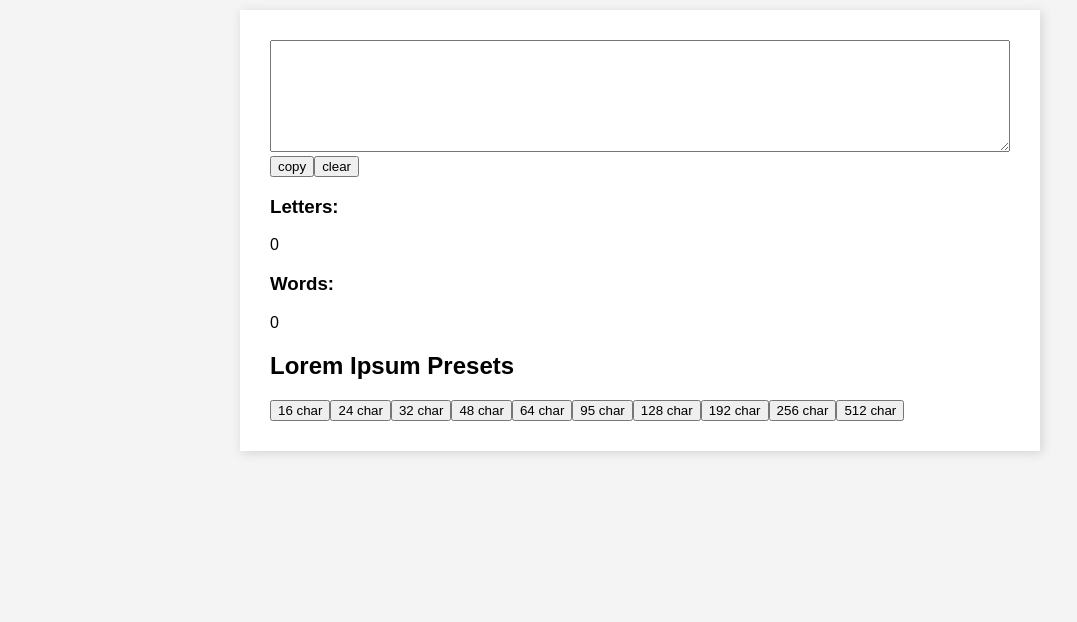
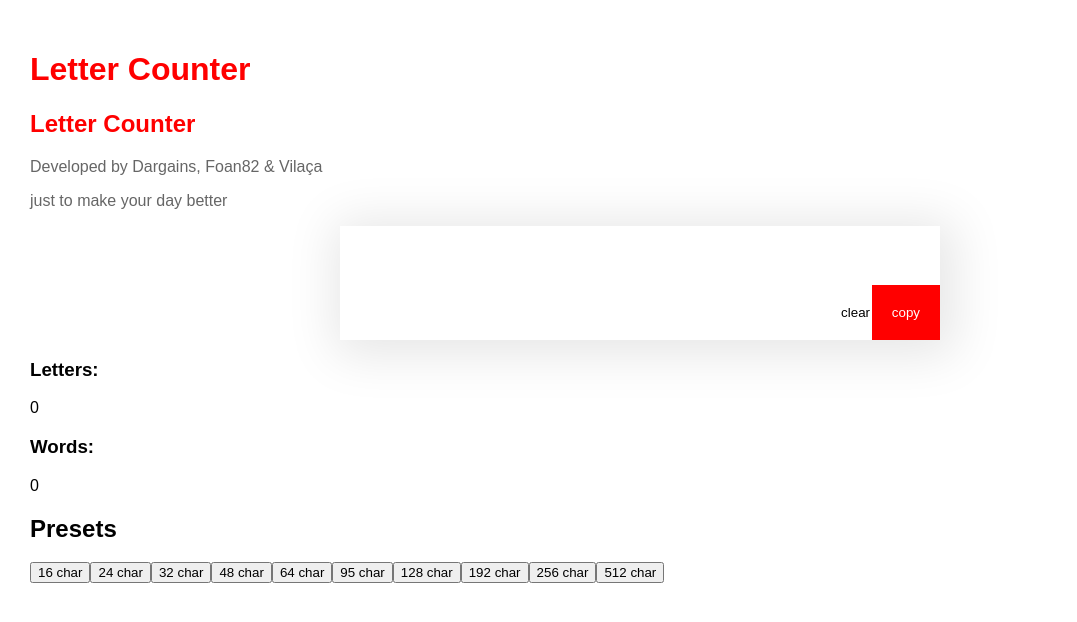
Before and after one commit to dargains/lettercounter, a React (Create React App) app: page / in a window 1280 px wide. Shown: the top 622 px of the page, without its empty margins (0-1077 px from the left). Built offline with nearby package versions, Linux system fonts and the light colour scheme.

Commit message:
UPD: initial style update

```diff
--- a/src/App.css
+++ b/src/App.css
@@ -1,21 +1,79 @@
+:root {
+  --primaryColor: red;
+  --secondaryColor: yellow;
+
+  --neu01: #FFFFFF;
+  --neu02: #F4F4F4;
+  --neu03: #EBEBEB;
+  --neu04: #CCCCCC;
+  --neu05: #AFAFAF;
+  --neu06: #999999;
+  --neu07: #666666;
+  --neu08: #4A4D4E;
+  --neu09: #333333;
+  --neu10: #000000;
+}
 * {
   position: relative;
   box-sizing: border-box;
+  -webkit-tap-highlight-color: rgba(0, 0, 0, 0);
+  -moz-tap-highlight-color: rgba(0, 0, 0, 0);
+  outline-color: transparent;
 }
 body {
-  background-color: #f4f4f4;
-  margin: 10px;
+  margin: 0;
   font-family: sans-serif;
 }
 main {
   width: 100%;
-  max-width: 800px;
+  padding: 30px;
+}
+.textarea {
+  box-shadow: 5px 5px 50px 10px rgba(0,0,0,.1);
+  width: 100%;
+  max-width: 600px;
   margin: 0 auto;
-  padding: 30px;
-  background-color: #fff;
-  box-shadow: 2px 2px 10px lightgray;
+}
+.textarea button {
+  position: absolute;
+  bottom: 0;
+  right: 0;
+  border: 0;
+  padding: 20px;
+  cursor: pointer;
+}
+.textarea button:first-of-type {
+  right: 50px;
+  background-color: var(--neu01);
+}
+.textarea button:last-of-type {
+  background-color: var(--primaryColor);
+  color: var(--neu01);
 }
 textarea {
   width: 100%;
   padding: 10px;
+  border: 0;
+  background-color: rgba(var(--neu01),.8);
+  resize: none;
 }
+.leftContainer {
+  background-color: var(--neu01);
+}
+.title {
+  color: var(--primaryColor);
+}
+.about {
+}
+.subtitle {
+  color: var(--primaryColor);
+}
+.aboutText {
+  color: var(--neu07);
+}
+.rightContainer {
+
+}
+.authors {
+
+}
--- a/src/App.js
+++ b/src/App.js
@@ -9,7 +9,7 @@ class App extends Component {
       text: '',
       letters: 0,
       words: 0,
-      lorem: 'Lorem ipsum dolor sit amet, consectetur adipisicing elit. Aliquid nam necessitatibus velit dolorum delectus quia doloremque accusamus quas praesentium facilis distinctio temporibus saepe explicabo cumque possimus neque asperiores animi exercitationem, illum ad excepturi, eligendi veniam molestiae! Explicabo iure deserunt vitae illo laborum facilis est, mollitia quia et illum, minima atque sequi commodi facere voluptate sint assumenda. Voluptate corporis sequi, facilis. Sunt iste libero rerum eum alias exam!'
+      lorem: 'Far far away, behind the word mountains, far from the countries Vokalia and Consonantia, there live the blind texts. Separated they live in Bookmarksgrove right at the coast of the Semantics, a large language ocean. A small river named Duden flows by their place and supplies it with the necessary regelialia. It is a paradisematic country, in which roasted parts of sentences fly into your mouth. Even the all-powerful Pointing has no control about the blind texts it is an almost unorthographic life One month!'
     }
     this.onChange = this.onChange.bind(this);
     this.updateCounts = this.updateCounts.bind(this);
@@ -47,15 +47,24 @@ class App extends Component {
     const wordCount = this.state.words;
     return (
       <main>
-        <textarea ref="textarea" onChange={this.onChange} onDoubleClick={this.onClear} value={this.state.text} rows="6"/>
-        <br />
-        <button onClick={this.onCopy}>copy</button>
-        <button onClick={this.onClear}>clear</button>
+        <div className="leftContainer">
+          <h1 className="title">Letter Counter</h1>
+          <div className="about">
+            <h2 className="subtitle">Letter Counter</h2>
+            <p className="aboutText">Developed by Dargains, Foan82 & Vilaça</p>
+            <p className="aboutText">just to make your day better</p>
+          </div>
+        </div>
+        <div className="textarea">
+          <textarea ref="textarea" onChange={this.onChange} onDoubleClick={this.onClear} value={this.state.text} rows="6"/>
+          <button onClick={this.onClear}>clear</button>
+          <button onClick={this.onCopy}>copy</button>
+        </div>
         <h3>Letters: </h3>
         <p ref="letterCount">{letterCount}</p>
         <h3>Words: </h3>
         <p ref="wordCount">{wordCount}</p>
-        <h2>Lorem Ipsum Presets</h2>
+        <h2>Presets</h2>
         <button onClick={this.insertLorem.bind(this, 16)}>16 char</button>
         <button onClick={this.insertLorem.bind(this, 24)}>24 char</button>
         <button onClick={this.insertLorem.bind(this, 32)}>32 char</button>
```
